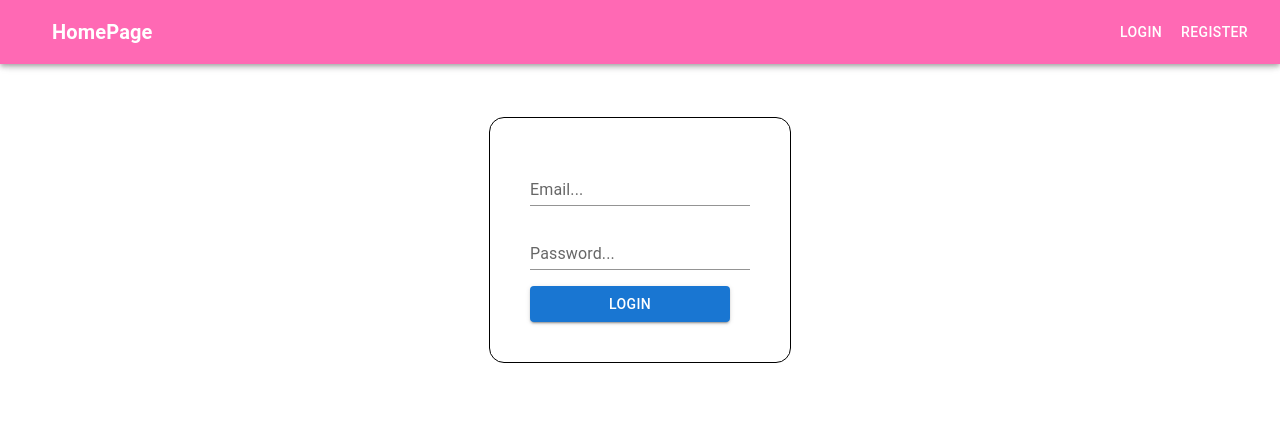
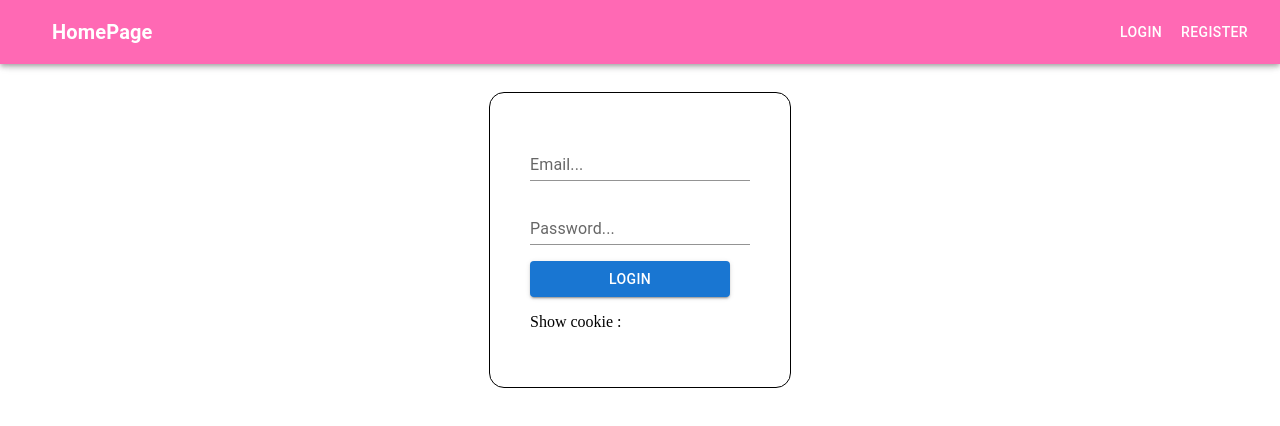
Before and after one commit to elnurxo/LoginRegisterReact, a React (Create React App) app: page /login in a window 1280 px wide. Shown: the top 426 px of the page. Built offline with nearby package versions, Linux system fonts and the light colour scheme.

Commit message:
cookie undone

```diff
--- a/package.json
+++ b/package.json
@@ -12,6 +12,7 @@
     "@testing-library/user-event": "^13.5.0",
     "express": "^4.18.1",
     "react": "^18.2.0",
+    "react-cookie": "^4.1.1",
     "react-dom": "^18.2.0",
     "react-hook-form": "^7.35.0",
     "react-router-dom": "^6.4.0",
--- a/src/index.js
+++ b/src/index.js
@@ -1,12 +1,14 @@
-import React from 'react';
-import ReactDOM from 'react-dom/client';
-import { BrowserRouter } from 'react-router-dom';
-import App from './App';
+import React from "react";
+import ReactDOM from "react-dom/client";
+import { BrowserRouter } from "react-router-dom";
+import { CookiesProvider } from "react-cookie";
+import App from "./App";
 
-
-const root = ReactDOM.createRoot(document.getElementById('root'));
+const root = ReactDOM.createRoot(document.getElementById("root"));
 root.render(
   <BrowserRouter>
-    <App />
+    <CookiesProvider>
+      <App />
+    </CookiesProvider>
   </BrowserRouter>
 );
--- a/src/pages/login/index.jsx
+++ b/src/pages/login/index.jsx
@@ -2,9 +2,18 @@ import React from 'react';
 import { TextField, Button } from '@mui/material';
 import { useForm } from "react-hook-form";
 import { yupResolver } from '@hookform/resolvers/yup';
+import { useCookies } from "react-cookie";
 import * as yup from "yup";
 
 function Index() {
+    const [cookies, setCookie] = useCookies(["member"]);
+
+    function CreateCookie() {
+      setCookie("member", "krissanawat", {
+        path: "/"
+      });
+    }
+
     const schema = yup.object().shape({
         email: yup.string().email().required("Email is required"),
         password: yup.string()
@@ -69,13 +78,14 @@ function Index() {
                     {...register('password')}
                 />
                 <div style={{ color: "red", fontSize: "12px" }}>{errors.password?.message}</div>
-                <Button variant="contained"
+                <Button onClick={CreateCookie} variant="contained"
                     sx={{
                         display: 'block',
                         width: 200
                     }}
                     type="submit"
                 >Login</Button>
+                 <p>Show cookie : </p>{cookies.member && <p>{cookies.member}</p>}
             </form>
 
         </div>
```
Also changed, not shown: 1 other file (tests, documents, lock files or other folders).
